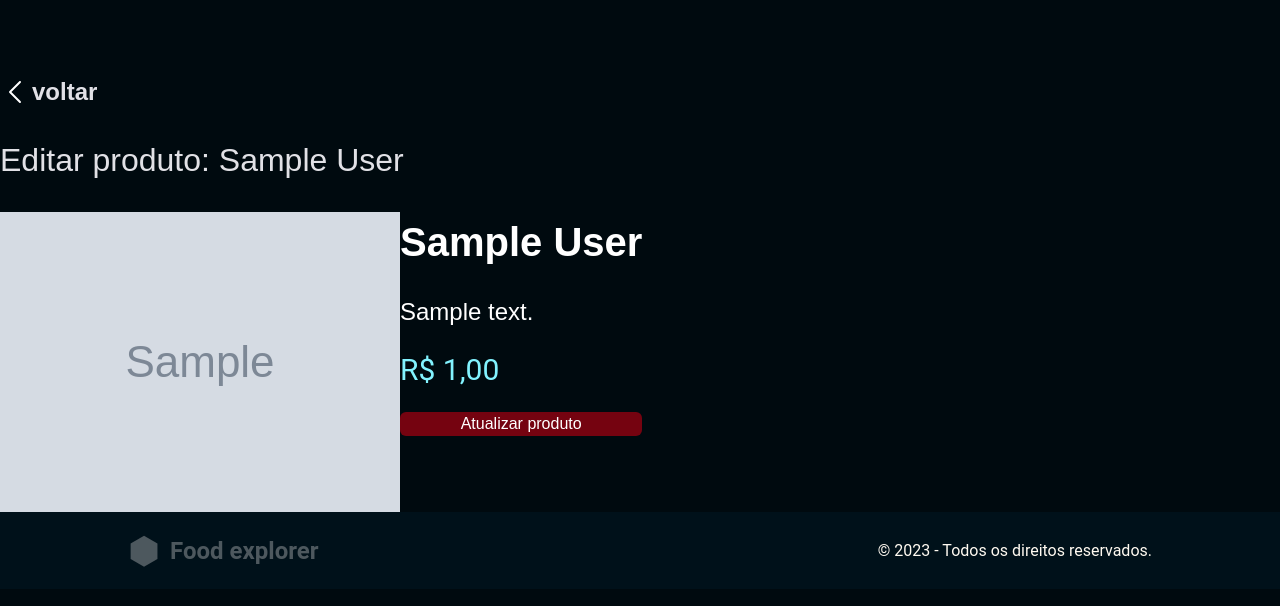
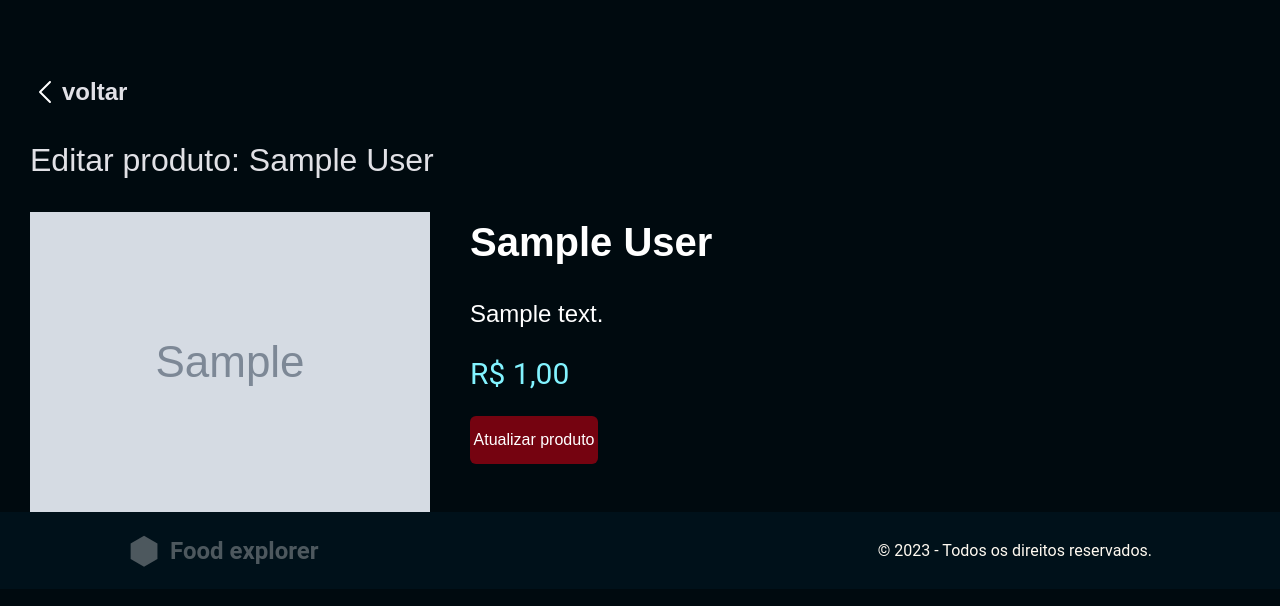
Before and after one commit to diogokimisima/django-project, a Django app: page /accounts/update_produto/1/ in a window 1280 px wide. Shown: the part 104-710 px from the top of the page. Run offline with Django 5.2, Linux system fonts and the light colour scheme; a user stored in the database is signed in; tables that the repository leaves empty hold one stand-in row (values such as "Sample post"); grey boxes marked "Sample" are stand-in pictures; some libraries are stand-ins or nearby versions.

Commit message:
update css

```diff
--- a/accounts/templates/accounts/update_produto.html
+++ b/accounts/templates/accounts/update_produto.html
@@ -21,7 +21,7 @@
         <h1 class="font-poppins text-[32px] text-light-300">Editar produto: {{ produto.nome }}</h1>
         <div class="flex gap-10">
           <div class="">
-            <img class="w-10" src="{{ produto.imagem.url }}" alt="produto" />
+            <img class="w-[400px] h-auto" src="{{ produto.imagem.url }}" alt="produto" />
           </div>
           <div class="flex flex-col gap-6 ml-auto flex-grow">
             <h2 class="font-poppins text-[40px] font-bold">{{ produto.nome }}</h2>
--- a/theme/static/css/dist/styles.css
+++ b/theme/static/css/dist/styles.css
@@ -934,6 +922,10 @@ select {
 
 .hidden {
   display: none;
+}
+
+.h-12 {
+  height: 3rem;
 }
 
 .h-44 {
@@ -960,8 +952,12 @@ select {
   height: 504px;
 }
 
-.h-\[650px\] {
-  height: 650px;
+.h-\[77px\] {
+  height: 77px;
+}
+
+.h-auto {
+  height: auto;
 }
 
 .h-lvh {
@@ -972,16 +968,12 @@ select {
   height: 100vh;
 }
 
-.h-\[670px\] {
-  height: 670px;
+.w-1\/2 {
+  width: 50%;
 }
 
-.h-\[77px\] {
-  height: 77px;
-}
-
-.w-1\/2 {
-  width: 50%;
+.w-32 {
+  width: 8rem;
 }
 
 .w-44 {
@@ -1008,6 +1000,10 @@ select {
   width: 1120px;
 }
 
+.w-\[400px\] {
+  width: 400px;
+}
+
 .w-\[476px\] {
   width: 476px;
 }
@@ -1016,40 +1012,24 @@ select {
   width: 100%;
 }
 
+.max-w-\[1220px\] {
+  max-width: 1220px;
+}
+
 .max-w-\[1320px\] {
   max-width: 1320px;
-}
-
-.max-w-\[900px\] {
-  max-width: 900px;
-}
-
-.max-w-\[1200px\] {
-  max-width: 1200px;
-}
-
-.max-w-\[1300px\] {
-  max-width: 1300px;
-}
-
-.max-w-\[1400px\] {
-  max-width: 1400px;
 }
 
 .max-w-\[1350px\] {
   max-width: 1350px;
 }
 
-.max-w-\[1340px\] {
-  max-width: 1340px;
+.flex-1 {
+  flex: 1 1 0%;
 }
 
-.max-w-\[1310px\] {
-  max-width: 1310px;
-}
-
-.flex-1 {
-  flex: 1 1 0%;
+.flex-grow {
+  flex-grow: 1;
 }
 
 .border-collapse {
@@ -1104,8 +1080,20 @@ select {
   justify-content: center;
 }
 
+.gap-10 {
+  gap: 2.5rem;
+}
+
+.gap-14 {
+  gap: 3.5rem;
+}
+
 .gap-2 {
   gap: 0.5rem;
+}
+
+.gap-2\.5 {
+  gap: 0.625rem;
 }
 
 .gap-4 {
@@ -1383,16 +1328,12 @@ select {
   line-height: 1.25rem;
 }
 
-.text-\[12px\] {
-  font-size: 12px;
+.font-bold {
+  font-weight: 700;
 }
 
-.text-\[10px\] {
-  font-size: 10px;
-}
-
-.font-bold {
-  font-weight: 700;
+.font-light {
+  font-weight: 300;
 }
 
 .font-medium {
@@ -1401,6 +1342,10 @@ select {
 
 .font-semibold {
   font-weight: 600;
+}
+
+.leading-9 {
+  line-height: 2.25rem;
 }
 
 .leading-normal {
```
Also changed, not shown: other parts of theme/static/css/dist/styles.css (+23 -82 lines).
